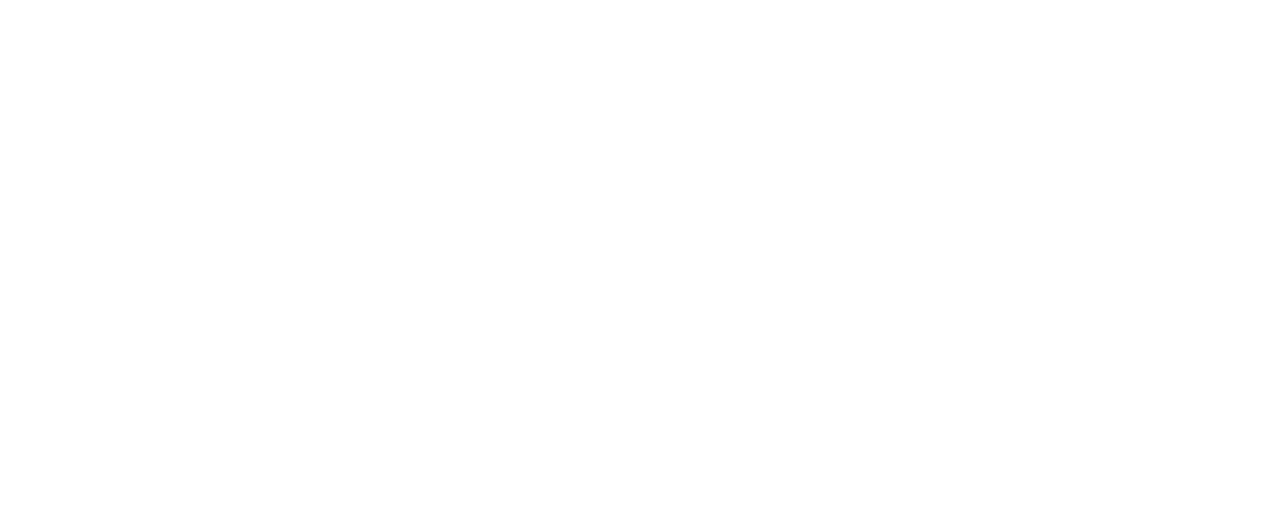
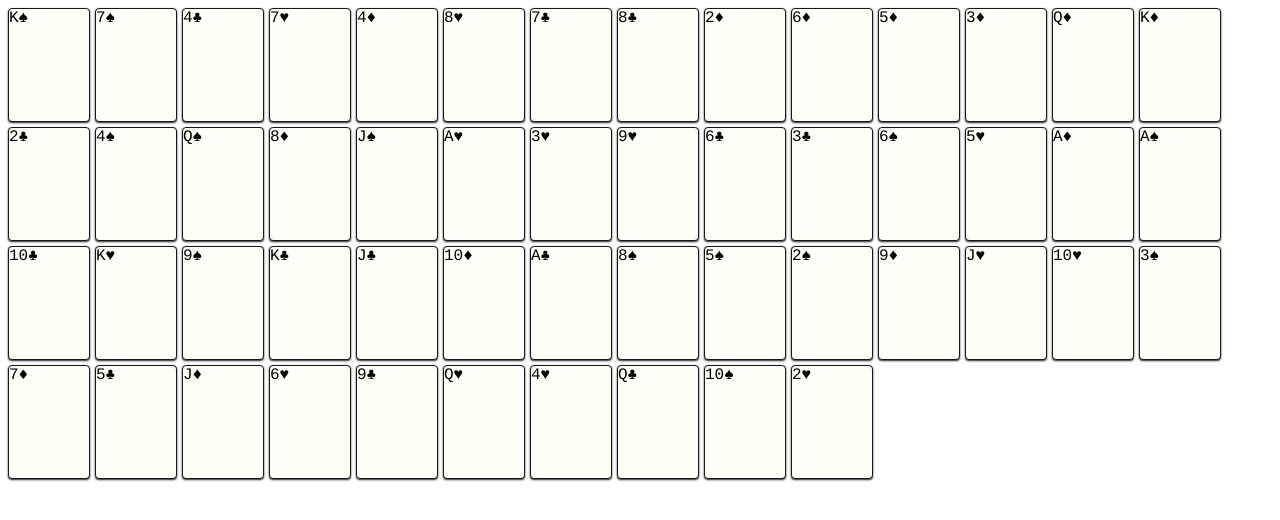
Before and after one commit to nuetzi/warCardGame, a plain HTML site: page index.html in a window 1280 px wide. Drawn offline with Linux system fonts and the light colour scheme.

Commit message:
Some small progress on visuals; included 'color' key for cards

```diff
--- a/game.js
+++ b/game.js
@@ -4,10 +4,11 @@ let roundCards = [];
 
 // Create a template for card objects
 class card {
-    constructor(value, name, suit) {
+    constructor(value, name, suit, color) {
         this.value = value;
         this.name = name;
         this.suit = suit;
+        this.color = color;
     }
 }
 
@@ -16,15 +17,18 @@ const createDeck = () => {
     let deck = [];   // Initialize an array to store the created objects
     this.names = ['2', '3', '4', '5', '6', '7', '8', '9', '10', 'J', 'Q', 'K', 'A'];
     this.suits = ['Spades', 'Hearts', 'Clubs', 'Diamonds'];
+    this.color = ['black', 'red'];
 
     // Creates a card of every name in each suit
     // I used j+2 as the value, so numerical cards have the same value as the number they show
+    //
     // For some games, the Ace might need to be altered to be valued as a 1
     // This could be easily achieved by placing the Ace at the beginning of the names array
     // and using j+1 as the card values in the loop below
+    //
     for (let i = 0; i < this.suits.length; i++) {
         for (let j = 0; j < this.names.length; j++) {
-            deck.push(new card(j+2, this.names[j], this.suits[i]));
+            deck.push(new card(j+2, this.names[j], this.suits[i], this.color[i % 2]));
         }
     }
     return deck;
@@ -58,7 +62,40 @@ const dealCards = (deck) => {
 }
 
 let gameDeck = createDeck();                                // Creates a new deck of standard cards
+console.log(gameDeck);
 gameDeck = shuffle(gameDeck);                               // Shuffles the deck -- Could shuffle any array
+
+
+// ------------------------ TEST CODE START ------------------------
+window.onload = function() {
+
+	for(var i=0; i < gameDeck.length; i++){
+		div = document.createElement('div');
+		div.className = 'card';
+
+		if(gameDeck[i].suit == 'Diamonds'){
+			var ascii_char = '♦';
+		} else {
+			var ascii_char = '&' + gameDeck[i].suit.toLowerCase() + ';';
+		}
+
+		div.innerHTML = '' + gameDeck[i].name + '' + ascii_char + '';
+		document.body.appendChild(div);
+	}
+}
+// // ************************************************
+//     const deckDisplay = div({ class: 'deck' });
+
+//     cardsData.forEach((i) => {
+//         const card = createCard(i);
+
+//         deckDisplay.appendChild(card);
+//       });
+
+//       document.body.appendChild(deckDisplay);
+
+// }
+// ------------------------ TEST CODE END ------------------------
 dealCards(gameDeck);                                        // Splits deck into 2 arrays (1 for each player)
 
 
--- a/index.html
+++ b/index.html
@@ -12,9 +12,10 @@
     <title>War (the card game)</title>
 </head>
 <body>
-    <div></div>
-    <div></div>
-    <div></div>
-    <div></div>
+    <div class="parentDiv">
+        <div class="childDiv"></div>
+        <div class="childDiv"></div>
+        <div class="childDiv"></div>
+    </div>
 </body>
 </html>
--- a/style.css
+++ b/style.css
@@ -1,2 +1,23 @@
 *{
 }
+
+.card{
+    width: 5em;
+    height: 7em;
+    border:1px solid #151718;
+    background-color: #fffff8;
+    float:left;
+    margin-right:5px;
+    margin-bottom:5px;
+    border-radius: 0.25em;
+    font-family:courier;
+    box-shadow: 0 0.0625em 0.125em #242424;
+    cursor:pointer;
+  }
+
+  span.name, span.suit{
+    width:100%;
+    display:block;
+    text-align:center;
+    padding-top:8px;
+  }
```
